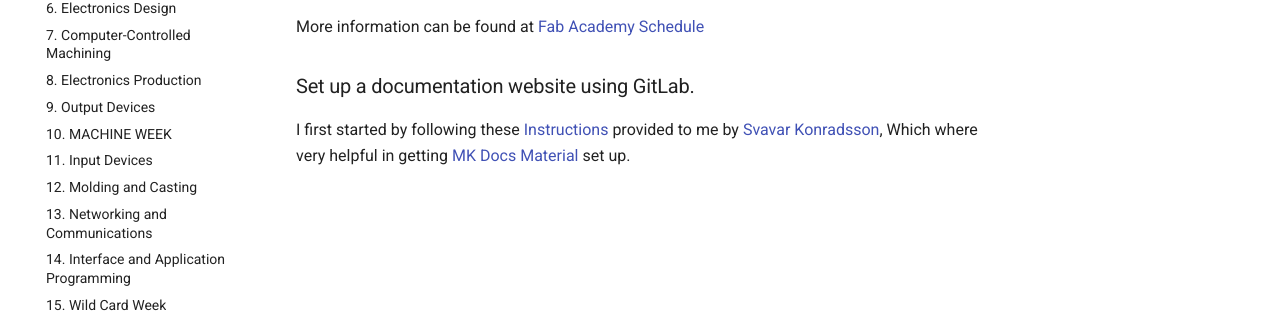
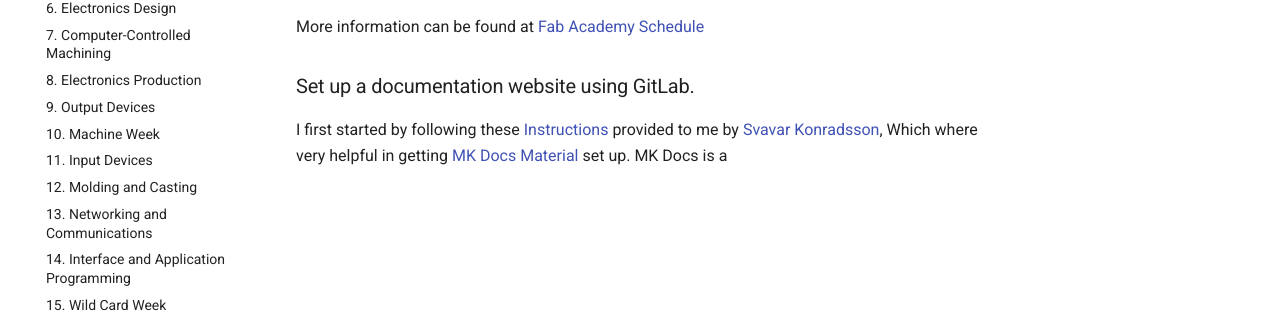
Before and after one commit to BjarturLeoHlynsson/fab-academy-site, an MkDocs documentation site: the page built from docs/assignments/week01.md, in a window 1280 px wide. Shown: the part 340-658 px from the top of the page. Built offline with MkDocs 1.6.1 and Material for MkDocs 9.7.7, drawn with Linux system fonts in a browser that asks for light colours; comment, search, counter and statistics services are not loaded.

Commit message:
Added a couple markdown extensions to mkdocs.yml  and improved the  navigation structure

```diff
--- a/docs/assignments/week01.md
+++ b/docs/assignments/week01.md
@@ -9,4 +9,4 @@
 
 ### Set up a documentation website using GitLab.
 
-I first started by following these [Instructions](https://www.fabisa.is/N%C3%A1msefni/Pre-Fab/1-heimasidugerd/) provided to me by [Svavar Konradsson](https://fabacademy.org/2023/labs/isafjordur/students/svavar-konradsson/index.html), Which where very helpful in getting [MK Docs Material](https://squidfunk.github.io/mkdocs-material/) set up.
+I first started by following these [Instructions](https://www.fabisa.is/N%C3%A1msefni/Pre-Fab/1-heimasidugerd/) provided to me by [Svavar Konradsson](https://fabacademy.org/2023/labs/isafjordur/students/svavar-konradsson/index.html), Which where very helpful in getting [MK Docs Material](https://squidfunk.github.io/mkdocs-material/) set up. MK Docs is a
--- a/mkdocs.yml
+++ b/mkdocs.yml
@@ -39,9 +39,24 @@
     code: Fira Code
 
 markdown_extensions:
+  - pymdownx.snippets
+  - pymdownx.keys
+  - pymdownx.highlight:
+      anchor_linenums: true
+  - pymdownx.inlinehilite
+  - pymdownx.snippets
+  - pymdownx.superfences
+  - pymdownx.tabbed:
+      alternate_style: true
+  - pymdownx.details
+  - admonition
   - attr_list
   - md_in_html
-  - admonition
+  - pymdownx.arithmatex:
+      generic: true
+  - pymdownx.tasklist:
+      custom_checkbox: true
+
 
 nav:
   - Home: index.md
@@ -59,7 +74,7 @@
     - 7. Computer-Controlled Machining: assignments/week07.md
     - 8. Electronics Production: assignments/week08.md
     - 9. Output Devices: assignments/week09.md
-    - 10. MACHINE WEEK: assignments/week10.md
+    - 10. Machine Week: assignments/week10.md
     - 11. Input Devices: assignments/week11.md
     - 12. Molding and Casting: assignments/week12.md
     - 13. Networking and Communications: assignments/week13.md
@@ -70,13 +85,3 @@
     - 18-20. Project Development: assignments/week18.md
   - Final Project:
     - Overview: final-project/overview.md
-    - Ideas: final-project/ideas.md
-    - 3D Design: final-project/3d_design.md
-    - Motor Control: final-project/motor_control.md
-    - Embedded programming: final-project/embedded_programming.md
-    - Electronics Design: final-project/electronics.md
-    - End Effector: final-project/effector.md
-    - Interface: final-project/interface.md
-    - System integration: final-project/integration.md
-    - Build your own Baksi: final-project/build.md
-    - Presentation: final-project/presentation.md
```
